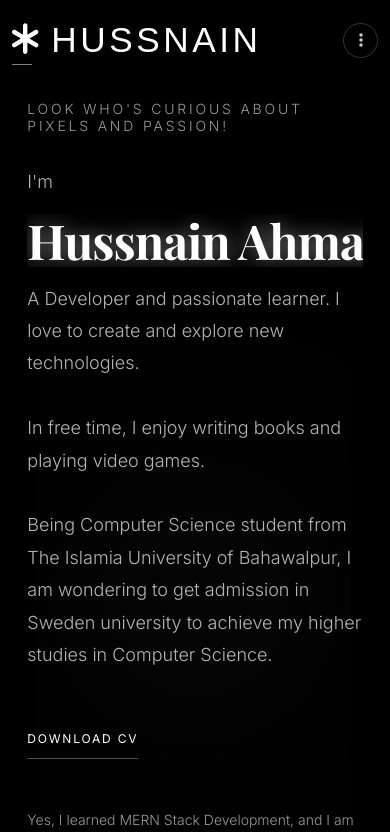
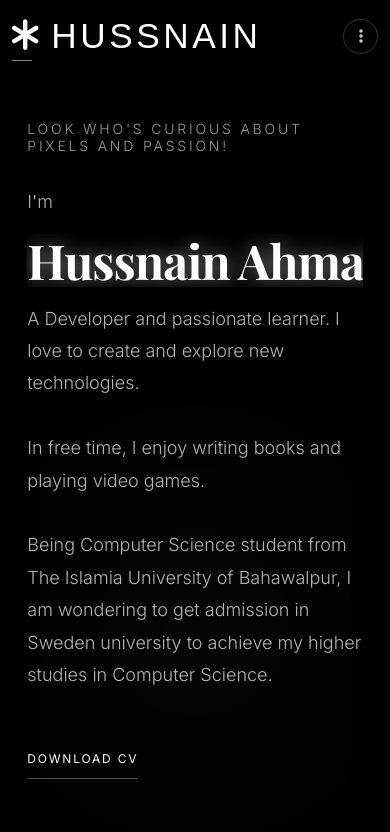
Before and after one commit to MrHussnainAhmad/portfolio, a React (Vite) app: page / in a window 390 px wide. Shown: the top 832 px of the page. Built offline with nearby package versions, Linux system fonts and the light colour scheme; a web font is replaced by a local one.

Commit message:
fixing nav

```diff
--- a/src/App.css
+++ b/src/App.css
@@ -15,17 +15,4 @@ body {
 #root {
   min-height: 100vh;
 }
-
-.app-container {
-  position: relative;
-  min-height: 100vh;
-  width: 100%;
-  margin-top: 100px; /* Space for fixed navbar */
 }
-
-@media (max-width: 425px) {
-  .app-container {
-    margin-top: 80px; /* Smaller space for mobile navbar */
-  }
-}
-}
--- a/src/App.jsx
+++ b/src/App.jsx
@@ -25,12 +25,14 @@ function App() {
   }
 
   return (
-    <div className="app-container">
+    <>
       <Navbar setCurrentPage={setCurrentPage} setShowModal={setShowModal} />
-      {renderPage()}
+      <main style={{ paddingTop: '100px' }}>
+        {renderPage()}
+      </main>
       <Modal isOpen={showModal} onClose={() => setShowModal(false)} />
       <Footer />
-    </div>
+    </>
   )
 }
 
--- a/src/components/styles/Navbar.css
+++ b/src/components/styles/Navbar.css
@@ -10,11 +10,10 @@
   justify-content: space-between;
   align-items: center;
   padding: 2rem 5%;
-  background-color: transparent;
+  background-color: rgba(0, 0, 0, 0.8);
   z-index: 1000;
   backdrop-filter: blur(10px);
-  height: 100px;
-  box-sizing: border-box;
+  -webkit-backdrop-filter: blur(10px);
 }
 
 .logo {
@@ -281,8 +280,4 @@
     font-size: 0.6rem;
   }
 
-  .navbar {
-    height: 80px;
-    padding: 1.5rem 3%;
-  }
 }
```
